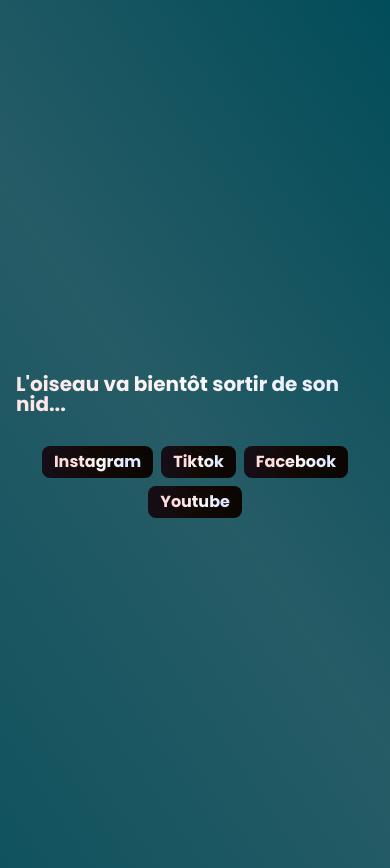
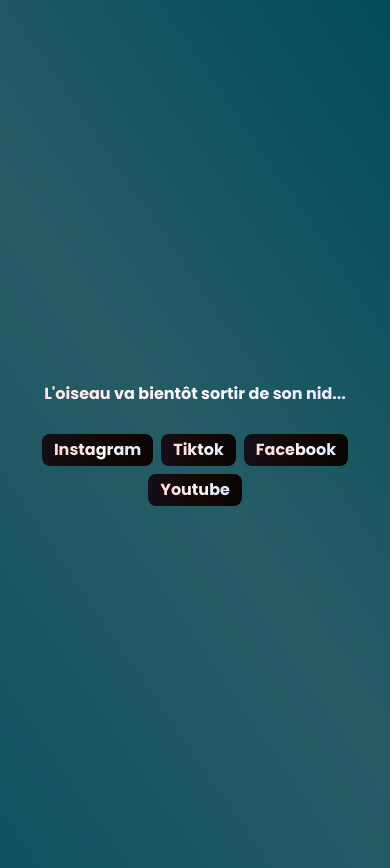
Before and after one commit to LCDS-Evenements/website-2k25, a Next.js app: page / in a window 390 px wide. Built offline with nearby package versions, Linux system fonts and the light colour scheme.

Commit message:
style(layout.tsx): adjust font size of the heading to be smaller on smaller screens for better responsiveness

```diff
--- a/src/app/layout.tsx
+++ b/src/app/layout.tsx
@@ -79,7 +79,7 @@
 
           <div className="flex flex-col items-center justify-center gap-8 w-full h-screen ">
             <div className="flex items-center justify-center">
-              <h1 className="font-bold text-xl sm:text-3xl bg-light-blut-gradient leading-none text-transparent bg-clip-text">L'oiseau va bientôt sortir de son nid...</h1>
+              <h1 className="font-bold text-md sm:text-3xl bg-light-blut-gradient leading-none text-transparent bg-clip-text">L'oiseau va bientôt sortir de son nid...</h1>
               <span className="hidden sm:block text-3xl">🤫</span>
             </div>
 
```
